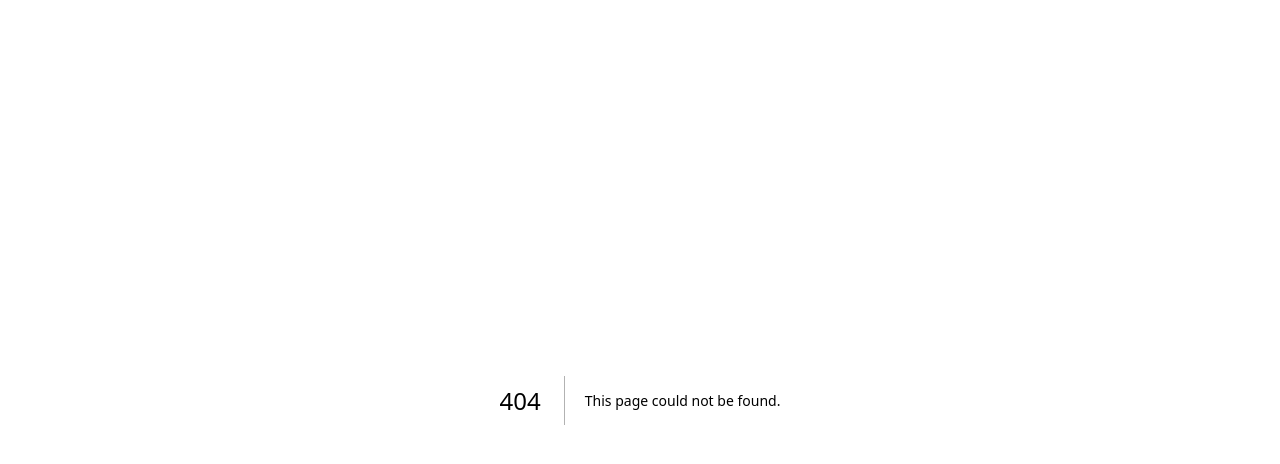
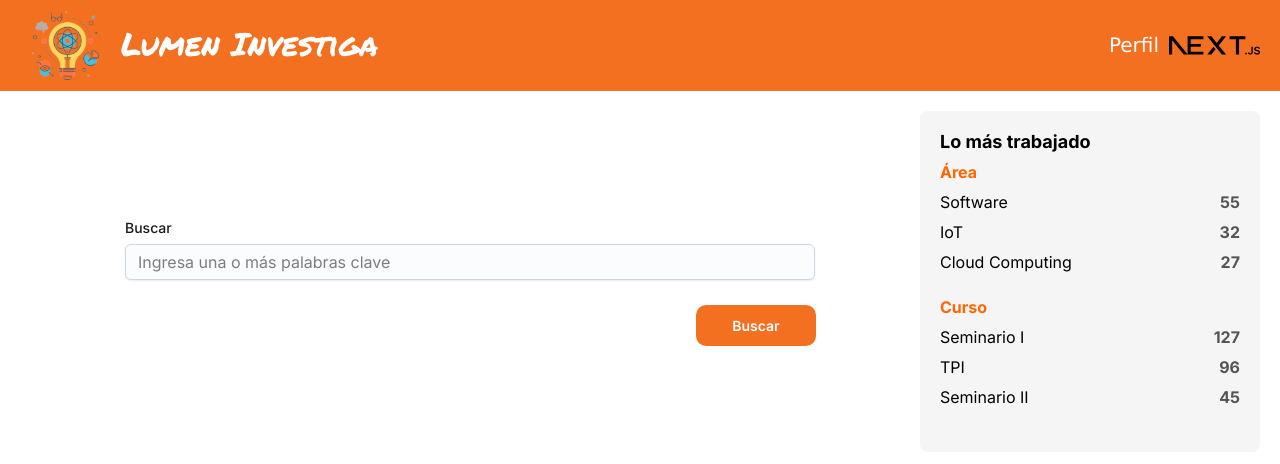
Before and after one commit to NACB654/Ing.Soft.II-Frontend, a Next.js app in the folder lumen.investiga-frontend/: page /home/search in a window 1280 px wide. Before the commit this address had no page. Shown: the top 464 px of the page. Built offline with nearby package versions, Linux system fonts and the light colour scheme.

Commit message:
Añadiendo pantalla de busqueda

```diff
--- /dev/null
+++ b/lumen.investiga-frontend/src/app/home/search/page.js
@@ -0,0 +1,35 @@
+import MyTextInput from "@/app/components/TextInputs/MyTextInputs"
+import MyButtons from "@/app/components/Buttons/MyButtons"
+import styles from "./search.module.css"
+
+export default function SearchPage() {
+    return (
+        <main className={styles.main}>
+            <div className={styles.buscador}>
+                <MyTextInput label={"Buscar"} placeholder={"Ingresa una o más palabras clave"} width={"690px"} />
+
+                <div className={styles.boton}>
+                    <MyButtons label={"Buscar"} />
+                </div>
+            </div>
+
+            <div className={styles.resultados}>
+                <div className={styles.tituloResultados}>Lo más trabajado</div>
+                <div className={styles.listaResultados}>
+                    <div className={styles.categoria}>
+                        <div className={styles.categoriaTitulo}>Área</div>
+                        <div className={styles.categoriaItem}>Software <span className={styles.cantidad}>55</span></div>
+                        <div className={styles.categoriaItem}>IoT <span className={styles.cantidad}>32</span></div>
+                        <div className={styles.categoriaItem}>Cloud Computing <span className={styles.cantidad}>27</span></div>
+                    </div>
+                    <div className={styles.categoria}>
+                        <div className={styles.categoriaTitulo}>Curso</div>
+                        <div className={styles.categoriaItem}>Seminario I <span className={styles.cantidad}>127</span></div>
+                        <div className={styles.categoriaItem}>TPI <span className={styles.cantidad}>96</span></div>
+                        <div className={styles.categoriaItem}>Seminario II <span className={styles.cantidad}>45</span></div>
+                    </div>
+                </div>
+            </div>
+        </main>
+    )
+}
--- /dev/null
+++ b/lumen.investiga-frontend/src/app/home/search/search.module.css
@@ -0,0 +1,61 @@
+.main {
+    display: flex;
+    flex-direction: row;
+    justify-content: space-between;
+    padding: 20px;
+}
+
+.buscador {
+    flex: 1;
+    display: flex;
+    flex-direction: column;
+    align-items: center;
+    justify-content: center;
+    gap: 25px;
+}
+
+.boton {
+    display: flex;
+    align-self: flex-end;
+    margin-right: 6.5rem;
+}
+
+.resultados {
+    width: 300px;
+    background-color: #f5f5f5;
+    border-radius: 8px;
+    padding: 20px;
+}
+
+.tituloResultados {
+    font-size: 18px;
+    font-weight: bold;
+    margin-bottom: 10px;
+}
+
+.listaResultados {
+    display: flex;
+    flex-direction: column;
+}
+
+.categoria {
+    margin-bottom: 20px;
+}
+
+.categoriaTitulo {
+    font-size: 16px;
+    font-weight: bold;
+    color: #ff6600;
+    margin-bottom: 5px;
+}
+
+.categoriaItem {
+    display: flex;
+    justify-content: space-between;
+    padding: 5px 0;
+}
+
+.cantidad {
+    font-weight: bold;
+    color: #555;
+}
```
